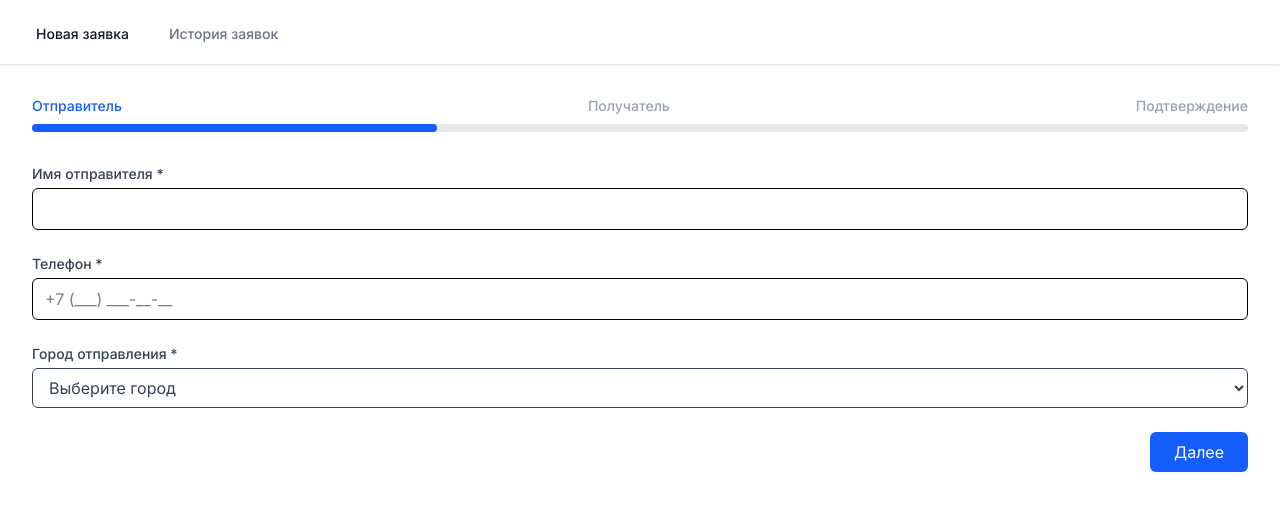
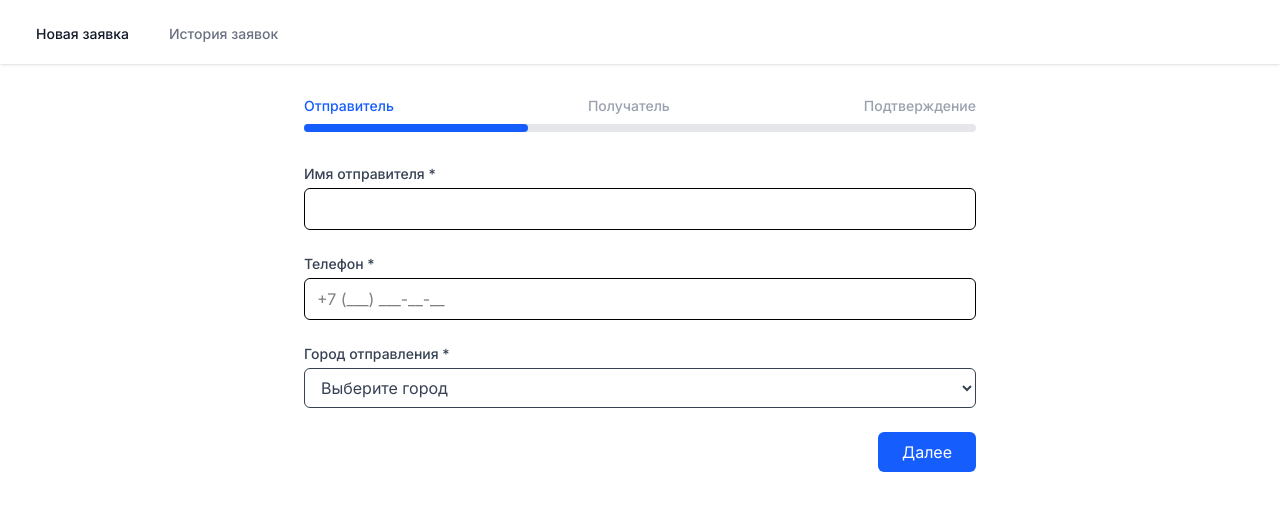
Before and after one commit to stepGT/this_next_delivery, a Next.js app: page / in a window 1280 px wide. Shown: the top 510 px of the page. Built offline with nearby package versions, Linux system fonts and the light colour scheme.

Commit message:
Added max-width

```diff
--- a/app/page.tsx
+++ b/app/page.tsx
@@ -58,7 +58,7 @@ export default function Home() {
   }, []);
 
   return (
-    <div className="">
+    <div className="max-w-2xl mx-auto">
       <ProgressBar currentStep={currentStep} totalSteps={3} />
       {currentStep === 1 && (
         <Step1 formData={formData} updateFormData={updateFormData} onNext={handleNext} />
```
